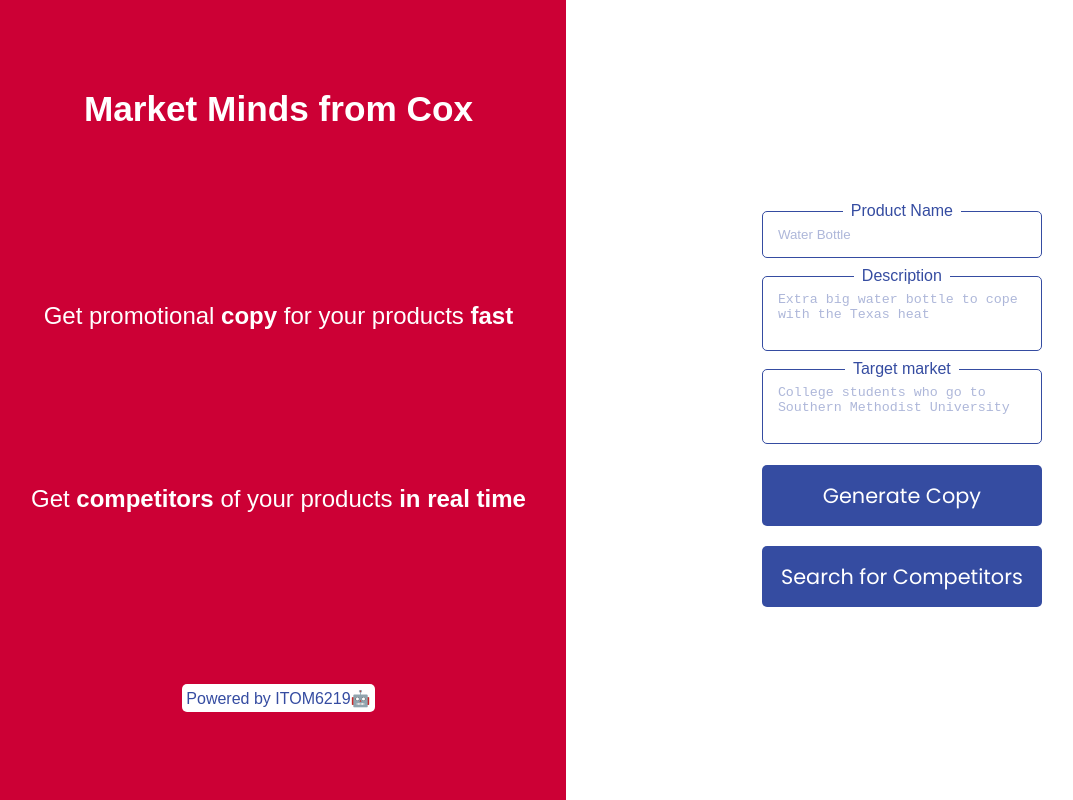
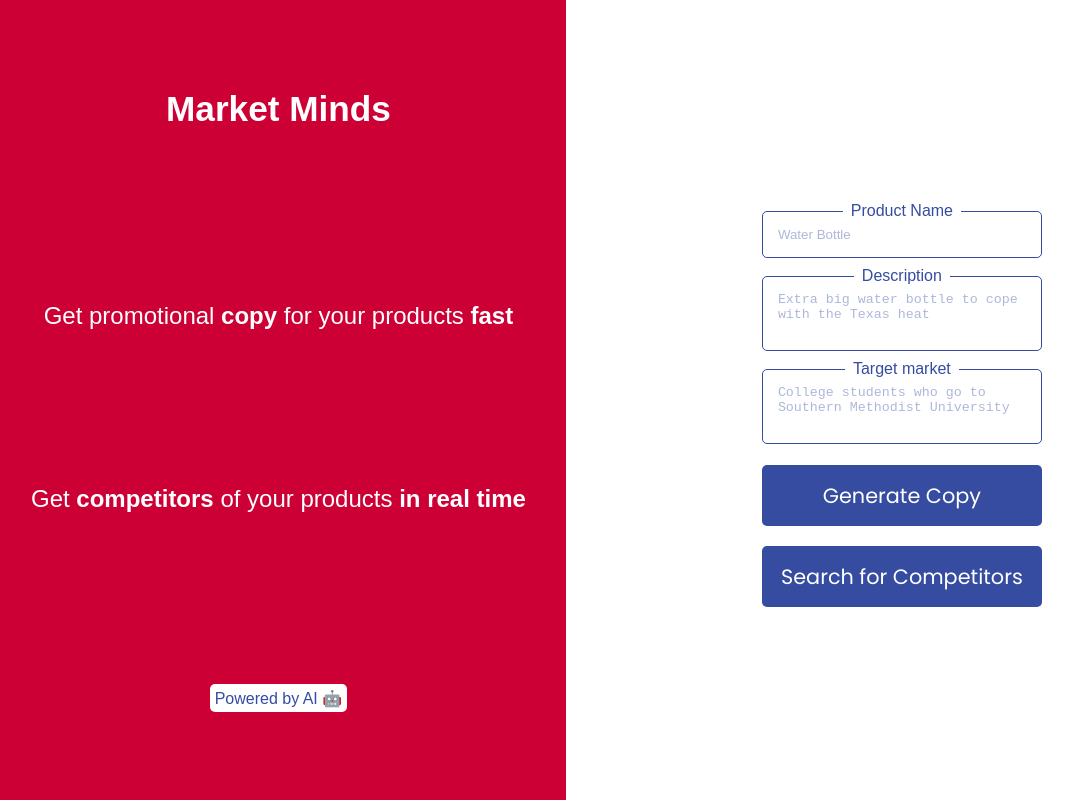
Before and after one commit to tantantan12/AIApp, a website built with webpack: page index.html in a window 1280 px wide. Shown: the whole page, without its empty margins (9-1082 px from the left). Built offline with nearby package versions, Linux system fonts and the light colour scheme; files whose address does not match are found by name.

Commit message:
Update index.html

```diff
--- a/index.html
+++ b/index.html
@@ -27,10 +27,10 @@
 <body>
 	<main>
 		<section class="intro">
-			<h1>Market Minds from Cox</h1>
+			<h1>Market Minds</h1>
 			<h2>Get promotional <strong>copy</strong> for your products <strong>fast</strong></h2>
 			<h2>Get <strong> competitors </strong> of your products <strong>in real time</strong></h2>
-			<p>Powered by ITOM6219🤖</p>
+			<p>Powered by AI 🤖</p>
 		</section>
 		<section class="ad-input" id="ad-input">
 			<label for="">Product Name</label>
```
